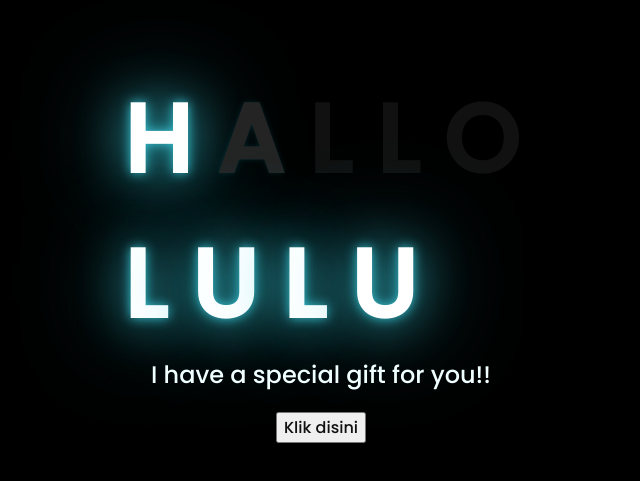
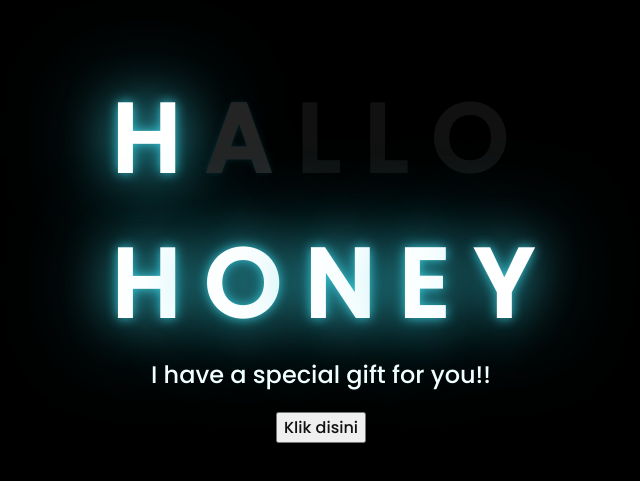
Before and after one commit to poky132/apa-tuch, a plain HTML site: page index.html in a window 1280 px wide. Shown: the part 153-634 px from the top of the page, without its empty margins (327-967 px from the left). Drawn offline with Linux system fonts and the light colour scheme.

Commit message:
index.html

```diff
--- a/index.html
+++ b/index.html
@@ -17,10 +17,11 @@
         <span>L</span>
         <span>O</span>
       <br>
-      <span>L</span>
-      <span>U</span>
-      <span>L</span>
-      <span>U</span>
+      <span>H</span>
+      <span>O</span>
+      <span>N</span>
+      <span>E</span>
+      <span>Y</span>
     </div>
     <div class="description">
         <span>I have a special gift for you!!</span>
```
